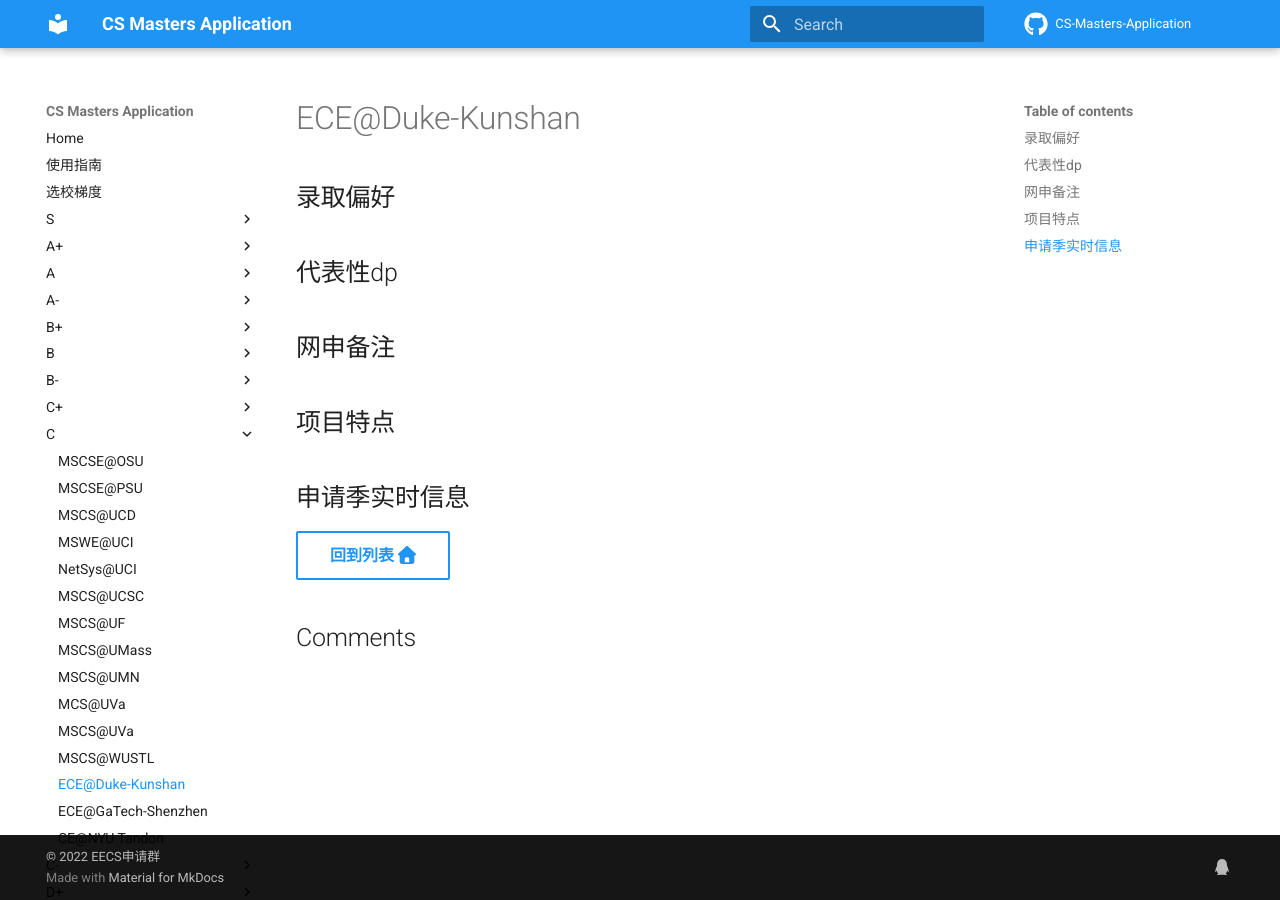
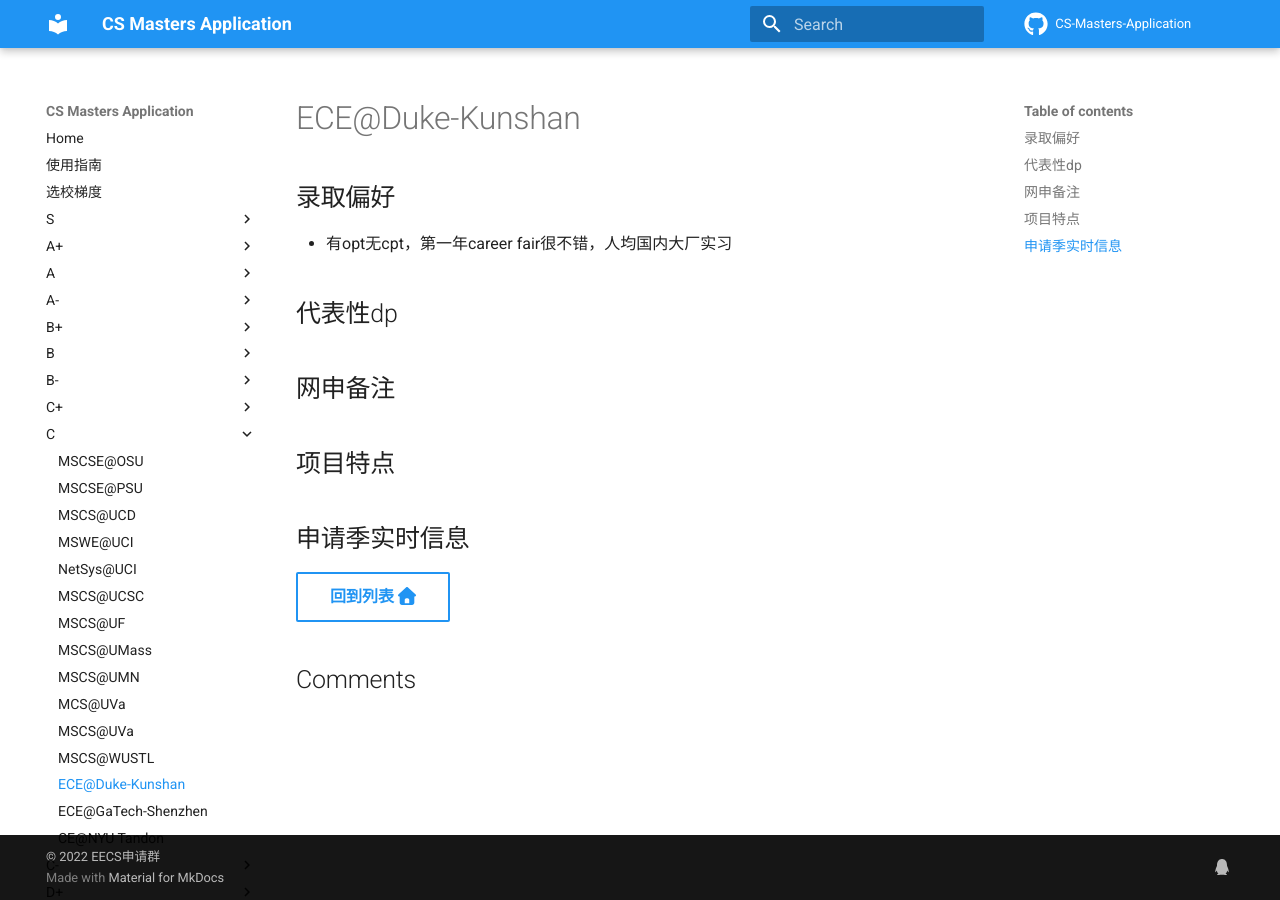
Before and after one commit to opencsapp/opencsapp.github.io, an MkDocs documentation site: the page built from docs/ECE@Duke-Kunshan.md, in a window 1280 px wide. Built offline with MkDocs 1.6.1 and Material for MkDocs 9.7.7, drawn with Linux system fonts in a browser that asks for light colours; comment, search, counter and statistics services are not loaded.

Commit message:
Update ECE@Duke-Kunshan.md

```diff
--- a/docs/ECE@Duke-Kunshan.md
+++ b/docs/ECE@Duke-Kunshan.md
@@ -1,4 +1,6 @@
 ## 录取偏好
+
+- 有opt无cpt，第一年career fair很不错，人均国内大厂实习
 
 ## 代表性dp
 
```
